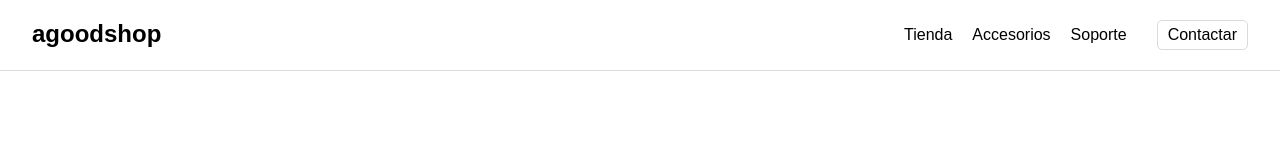
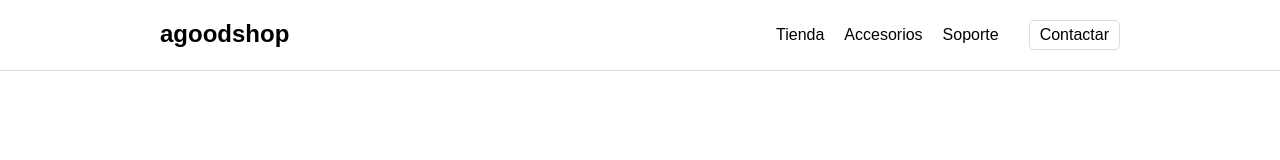
Before and after one commit to elmar241/Pr-ctica-3, a plain HTML site: page index.html in a window 1280 px wide. Drawn offline with Linux system fonts and the light colour scheme.

Commit message:
Margenes Header

```diff
--- a/CSS/style.css
+++ b/CSS/style.css
@@ -1,7 +1,7 @@
 
 .header {
-    padding-left: 2rem;
-    padding-right: 2rem;
+    padding-left: 10rem;
+    padding-right: 10rem;
     padding-top: 20px;
     padding-bottom: 20px;
     border-bottom: 1px solid rgb(221, 218, 218);
```
